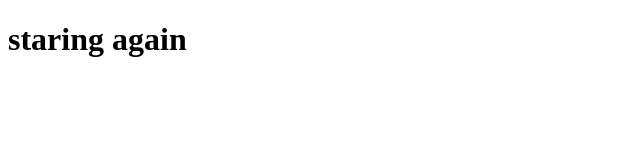
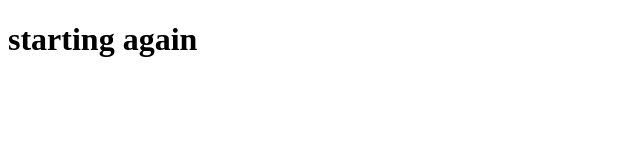
Before and after one commit to Poornima-Sharma/Coursera-test, a plain HTML site: page site/index.html in a window 1280 px wide. Shown: the whole page, without its empty margins (0-640 px from the left). Drawn offline with Linux system fonts and the light colour scheme.

Commit message:
Update index.html

```diff
--- a/site/index.html
+++ b/site/index.html
@@ -4,7 +4,7 @@
 	<title>Starting again</title>
 </head>
 <body>
-	<h1>staring again</h1>
+	<h1>starting again</h1>
 
 </body>
 </html>
```
